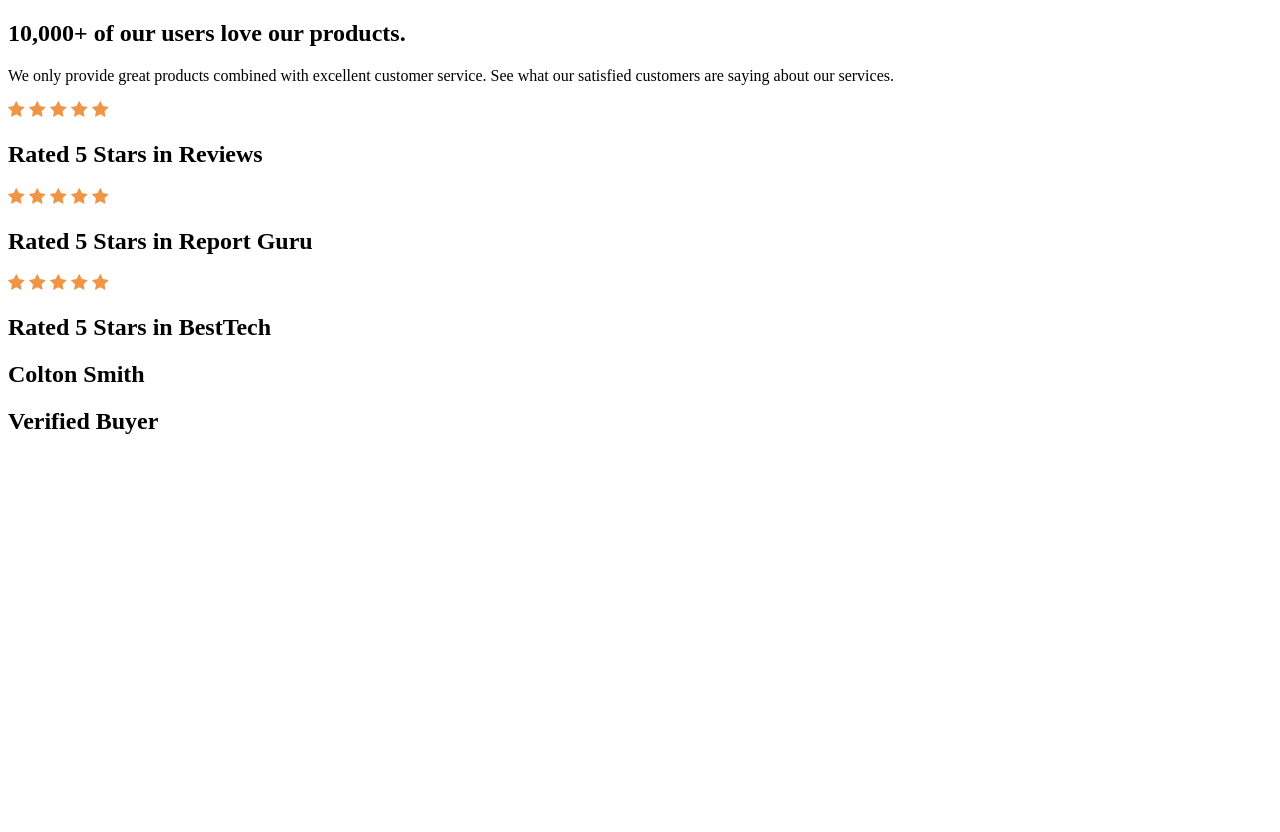
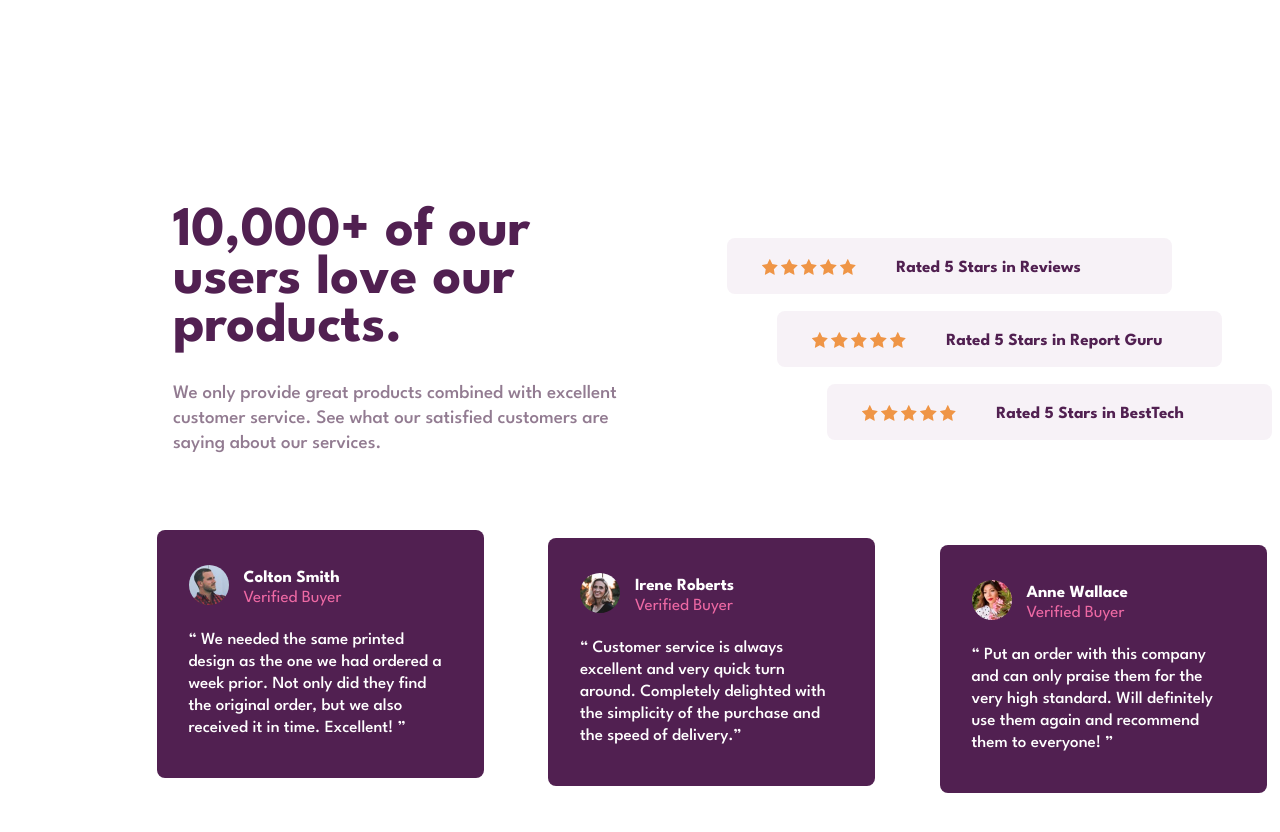
Before and after one commit to amandamaduenocasado/practica_flexbox_4, a plain HTML site: page index.html in a window 1280 px wide. Before the commit the page ends 800 px from the top, so only its background shows below. Drawn offline with Linux system fonts and the light colour scheme.

Commit message:
actualizacion

```diff
--- a/css/styles.css
+++ b/css/styles.css
@@ -0,0 +1,266 @@
+* {
+    box-sizing: border-box;
+  }
+
+html {
+    scroll-behavior: smooth;
+}
+
+body {
+    color: #512051;
+    font-family: 'League Spartan', sans-serif;
+    display: flex;
+    flex-direction: column;
+    align-items: center;
+}
+
+@media screen and (width > 768px) {
+    body {
+        background-color: hsl(0, 0%, 100%);
+        color: #512051;
+        font-family: 'League Spartan', sans-serif;
+        display: flex;
+        flex-direction: row;
+        align-items: flex-start;
+    }
+}
+
+
+.header {
+    margin: 82px 24px 64px 24px;
+    text-align: center;
+    width: 327px;
+    height: 219px;
+  }
+
+@media screen and (width > 768px) {
+    .header {
+    margin-left: 165px;
+    text-align: start;
+  }
+ }
+
+  .title-header {
+    width: 327px;
+    height: 102px;
+    font-weight: 700;
+    font-size: 40px;
+    margin-bottom: 17px;
+    line-height: 32px;
+  }
+
+  @media screen and (width > 768px) {
+    .title-header {
+        width: 380px;
+        height: 154px;
+        font-weight: 700;
+        font-size: 56px;
+        line-height: 48px;
+        margin-top: 118px;
+    }
+  }
+
+  .text-header {
+    width: 327px;
+    height: 100px;
+    font-weight: 500;
+    font-size: 19px;
+    line-height: 25px;
+    color: #927B91;
+  }
+
+@media screen and (width > 768px) {
+    .text-header {
+        width: 445px;
+        height: 75px;
+        font-weight: 500;
+        font-size: 19px;
+        line-height: 25px;
+        color: #927B91;
+    }
+}
+
+.main {
+    width: 375px;
+    height: 1360px;
+    padding-left: 24px;
+    padding-right: 24px;
+    display: flex;
+    flex-direction: column;
+    align-items: center;
+}
+
+.container-star-1, .container-star-2, .container-star-3 {
+    width: 327px;
+    height: 78px;
+    background-color: #F7F2F7;
+    border-radius: 8px;
+    text-align: center;
+    padding-top: 16px;
+    margin-bottom: 17px;
+}
+
+.container-star-3 {
+    margin-bottom: 49px;
+}
+
+@media screen and (width > 768px) {
+    .container-star-3 {
+        margin-bottom: 89px;
+    }
+
+}
+
+@media screen and (width > 768px) {
+    .container-star-1, .container-star-2, .container-star-3 {
+        width: 445px;
+        height: 56px;
+        background-color: #F7F2F7;
+        border-radius: 8px;
+        padding-top: 16px;
+        display: flex;
+        flex-direction: row;
+        padding-left: 32px;
+        padding-right: 79px;
+    }
+}
+
+@media screen and (width > 768px) {
+    .container-star-1 {
+        margin-top: 230px;
+        margin-left: 475px;
+    }
+}
+
+@media screen and (width > 768px) {
+    .container-star-2 {
+        margin-left: 575px;
+    }
+}
+
+@media screen and (width > 768px) {
+    .container-star-3 {
+        margin-left: 675px;
+    }
+}
+
+.icon {
+    width: 16.55px;
+    height: 15.77px;
+    margin-left: 3px;
+}
+
+@media screen and (width > 768px) {
+    .icon {
+        position: relative;
+        width: 16.55px;
+        height: 15.77px;
+        margin-left: 3px;
+        top: 5px;
+
+    }
+}
+
+.text-star {
+    font-size: 17px;
+    font-weight: 700;
+    text-align: center;
+}
+
+@media screen and (width > 768px) {
+    .text-star {
+        position: relative;
+        font-size: 17px;
+        font-weight: 700;
+        bottom: 8px;
+        left: 40px;
+
+    }
+}
+
+.big-container-buyer{
+    display: flex;
+    flex-direction: column;
+    align-items: center;
+}
+
+@media screen and (width > 768px) {
+    .big-container-buyer {
+        width: 1110px;
+        height: 266px;
+        display: flex;
+        flex-direction: row;
+        justify-content: space-between;
+    }
+}
+
+.container-buyer-1, .container-buyer-2, .container-buyer-3 {
+    position: relative;
+    width: 327px;
+    height: 248px;
+    background-color: #512051;
+    padding: 40px 32px 35px 32px;
+    margin-bottom: 16px;
+    border-radius: 8px;
+}
+
+@media screen and (width > 768px) {
+    .container-buyer-2 {
+        position: relative;
+        width: 327px;
+        height: 248px;
+        background-color: #512051;
+        padding: 40px 32px 35px 32px;
+        border-radius: 8px;
+        top: 7.5px;
+    }
+}
+
+@media screen and (width > 768px) {
+    .container-buyer-3 {
+        position: relative;
+        width: 327px;
+        height: 248px;
+        background-color: #512051;
+        padding: 40px 32px 35px 32px;
+        border-radius: 8px;
+        top: 15px;
+    }
+}
+
+.buyer-name {
+    font-size: 17px;
+    font-weight: 700;
+    color: white;
+    text-align: start;
+    margin: 0;
+    margin-left: 55px;
+    margin-bottom: 4px;
+}
+
+.buyer-verified {
+    font-size: 17px;
+    font-weight: 400;
+    color: #EE69A4;
+    margin: 0;
+    text-align: start;
+    margin-left: 55px;
+}
+
+.buyer-text {
+    font-size: 17px;
+    font-weight: 500;
+    color: white;
+    line-height: 22px;
+    text-align: start;
+    margin-top: 23px;;
+}
+
+.buyer-face {
+    position: absolute;
+    width: 40px;
+    height: 40px;
+    border-radius: 100%;
+    top: 35px;
+    left: 32px;
+}
--- a/index.html
+++ b/index.html
@@ -7,19 +7,19 @@
     <link rel="preconnect" href="https://fonts.googleapis.com">
     <link rel="preconnect" href="https://fonts.gstatic.com" crossorigin>
     <link href="https://fonts.googleapis.com/css2?family=League+Spartan:wght@100..900&display=swap" rel="stylesheet">
+    <link rel="stylesheet" href="css/styles.css" />
     <title>Practica Flexbox 4</title>
   </head>
   <body>
-    <header class="header">
-      <h2 class="title-1">10,000+ of our users love our products.</h2>
-      <p class="text">
+  <header class="header">
+      <h1 class="title-header">10,000+ of our users love our products.</h1>
+      <p class="text-header">
         We only provide great products combined with excellent customer service. See what our satisfied customers are saying about our services.
       </p>
-    </header>
+  </header>
 
-    <main class="main">
+  <main class="main">
       <section class="container-star-1">
-        <div class="box-star"></div>
         <img class="icon" src="assets/images/icon-star.svg" alt="star"/>
         <img class="icon" src="assets/images/icon-star.svg" alt="star"/>
         <img class="icon" src="assets/images/icon-star.svg" alt="star"/>
@@ -29,16 +29,15 @@
       </section>
 
       <section class="container-star-2">
-        <div class="box-star"></div>
         <img class="icon" src="assets/images/icon-star.svg" alt="star"/>
         <img class="icon" src="assets/images/icon-star.svg" alt="star"/>
         <img class="icon" src="assets/images/icon-star.svg" alt="star"/>
         <img class="icon" src="assets/images/icon-star.svg" alt="star"/>
         <img class="icon" src="assets/images/icon-star.svg" alt="star"/>
         <h2 class="text-star">Rated 5 Stars in Report Guru</h2>
+      </section>
 
       <section class="container-star-3">
-        <div class="box-star"></div>
         <img class="icon" src="assets/images/icon-star.svg" alt="star"/>
         <img class="icon" src="assets/images/icon-star.svg" alt="star"/>
         <img class="icon" src="assets/images/icon-star.svg" alt="star"/>
@@ -47,15 +46,29 @@
         <h2 class="text-star">Rated 5 Stars in BestTech</h2>
       </section>
 
-      <section class="container">
-        <div class="box-people"></div>
-        <h2 class="name-1">Colton Smith</h2>
-        <h2 class="customer">Verified Buyer</h2>
 
-      </section>
+    <section class="big-container-buyer">
+      <article class="container-buyer-1">
+        <h3 class="buyer-name">Colton Smith</h3>
+        <h3 class="buyer-verified">Verified Buyer</h3>
+        <p class="buyer-text">“ We needed the same printed design as the one we had ordered a week prior. Not only did they find the original order, but we also received it in time. Excellent! ”</p>
+        <img class="buyer-face" src="assets/images/image-colton.jpg"/>
+      </article>
 
+      <article class="container-buyer-2">
+        <h3 class="buyer-name">Irene Roberts</h3>
+        <h3 class="buyer-verified">Verified Buyer</h3>
+        <p class="buyer-text">“ Customer service is always excellent and very quick turn around. Completely delighted with the simplicity of the purchase and the speed of delivery.”</p>
+        <img class="buyer-face" src="assets/images/image-irene.jpg"/>
+      </article>
 
-
+      <article class="container-buyer-3">
+        <h3 class="buyer-name">Anne Wallace</h3>
+        <h3 class="buyer-verified">Verified Buyer</h3>
+        <p class="buyer-text">“ Put an order with this company and can only praise them for the very high standard. Will definitely use them again and recommend them to everyone! ”</p>
+        <img class="buyer-face" src="assets/images/image-anne.jpg"/>
+      </article>
+    </section>
     </main>
   </body>
 </html>
```
